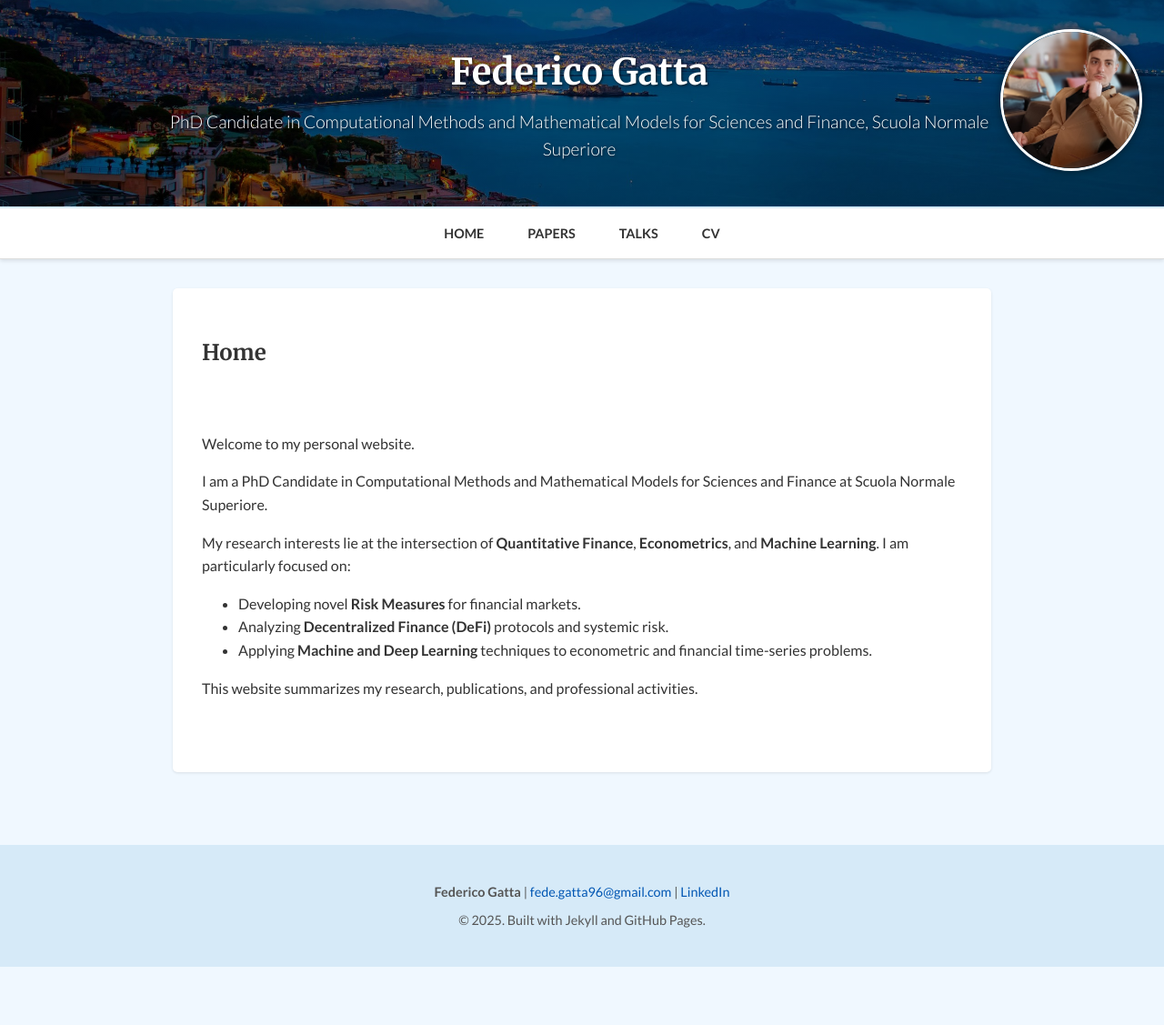
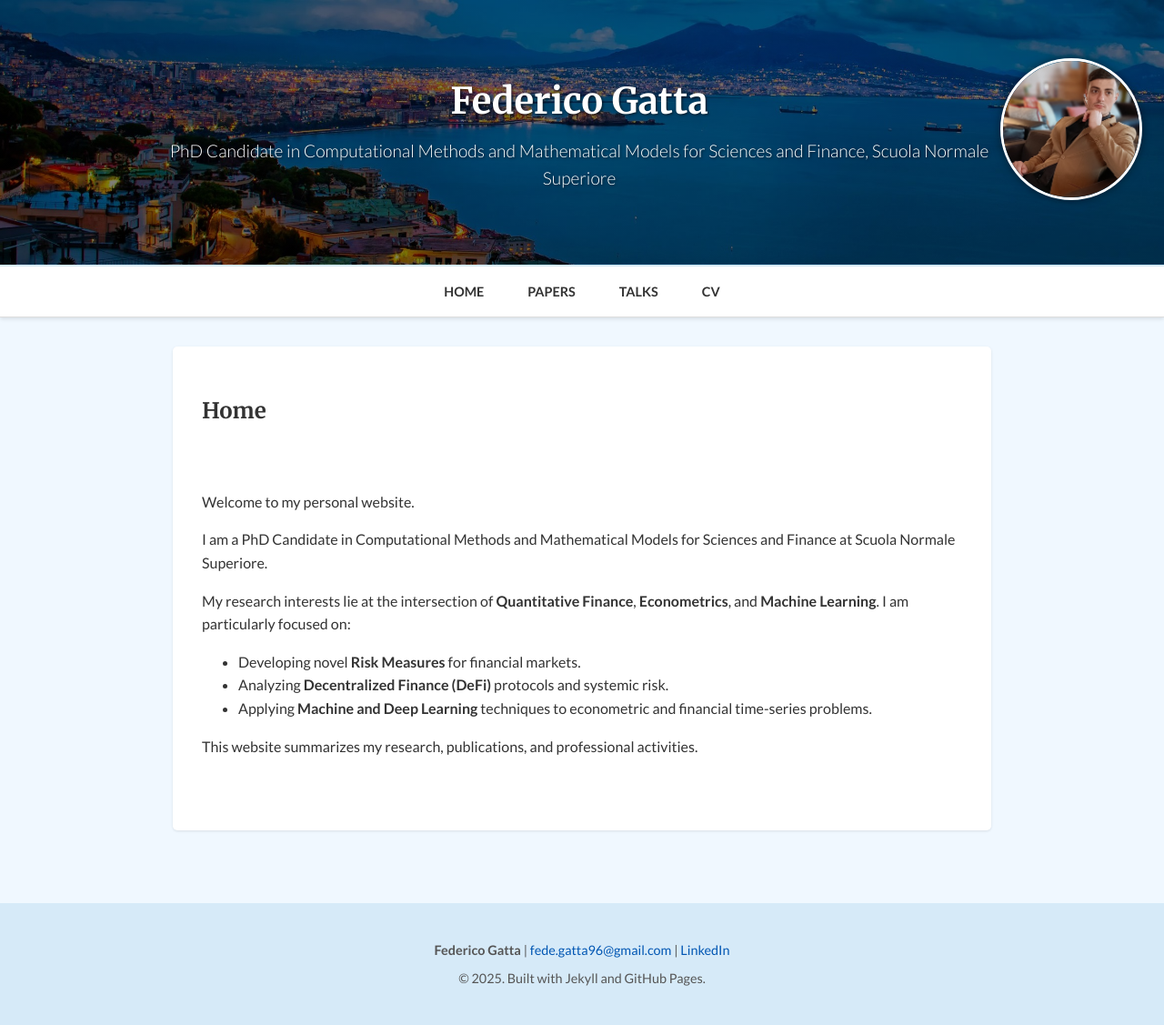
Before and after one commit to fede-gatta/fede-gatta.github.io, a Jekyll site: the page built from index.md, in a window 1280 px wide. Shown: the whole page at 91% size. Built offline with Jekyll 4.4.1, drawn with Linux system fonts in a browser that asks for light colours; before the commit the page ends 1063 px from its top, so only the background shows below that.

Commit message:
Update style.scss

```diff
--- a/assets/css/style.scss
+++ b/assets/css/style.scss
@@ -52,7 +52,7 @@ a {
   background-image: linear-gradient(rgba(0, 0, 0, 0.5), rgba(0, 0, 0, 0.5)), url('{{ "/assets/img/header-bg.jpg" | relative_url }}');
   background-size: cover;
   background-position: center;
-  padding: 2rem 1.5rem;
+  padding: 4rem 1.5rem;
   display: flex;
   align-items: center;
   justify-content: space-between;
```
